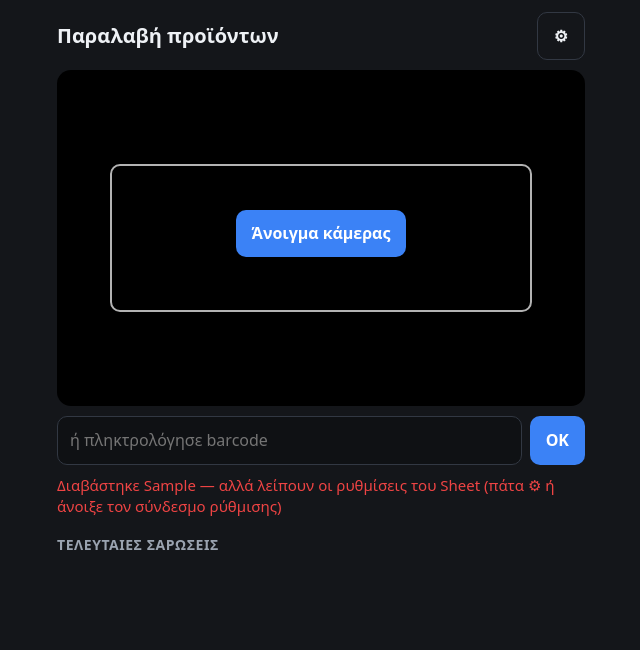
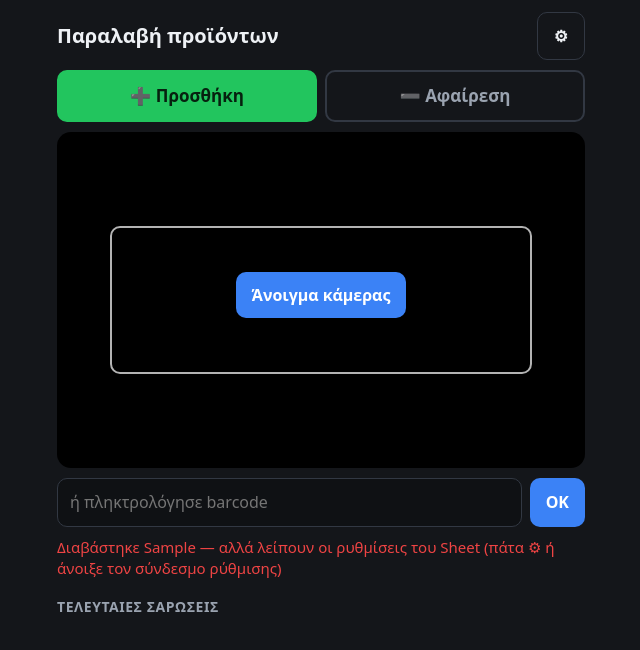
Before and after one commit to bithras/stockscan, a plain HTML site: page index.html in a window 1280 px wide. Both pictures are taken after typing "Sample" into the empty fields and a click on the button "OK". Shown: the whole page, without its empty margins (319-959 px from the left). Drawn offline with Linux system fonts and the light colour scheme.

Commit message:
Add/remove mode (each scan +1 or -1, never below 0); clear button for the product name

```diff
--- a/index.html
+++ b/index.html
@@ -31,6 +31,12 @@
   .row { display:flex; gap:8px; }
   .row input { flex:1; }
   #status { min-height:24px; margin-top:10px; font-size:15px; }
+  .modes { display:flex; gap:8px; margin-bottom:10px; }
+  .modes button { flex:1; background:transparent; border:2px solid var(--line); color:var(--muted); font-size:17px; }
+  .modes button.on.add { background:var(--ok); border-color:var(--ok); color:#06210f; }
+  .modes button.on.rem { background:var(--err); border-color:var(--err); color:#fff; }
+  body.remove #cam { box-shadow:0 0 0 3px var(--err); }
+  .badge.rem { background:var(--err); color:#fff; }
   #status.ok { color:var(--ok); } #status.warn { color:var(--warn); } #status.err { color:var(--err); }
   .pname { font-size:20px; font-weight:700; margin:0 0 2px; }
   .meta { color:var(--muted); font-size:13px; word-break:break-all; }
@@ -52,6 +58,11 @@
   <h1>Παραλαβή προϊόντων</h1>
   <button class="ghost" id="btnSettings" aria-label="Ρυθμίσεις">⚙</button>
 </header>
+
+<div class="modes">
+  <button type="button" id="modeAdd" class="add">➕ Προσθήκη</button>
+  <button type="button" id="modeRem" class="rem">➖ Αφαίρεση</button>
+</div>
 
 <div id="cam">
   <video id="video" playsinline muted></video>
@@ -87,6 +98,7 @@
     <div class="row" style="margin-top:8px">
       <button type="button" class="ghost" id="btnGoogle" style="flex:1">🔎 Αναζήτηση Google</button>
       <button type="button" class="ghost" id="btnPaste" style="flex:1">📋 Επικόλληση</button>
+      <button type="button" class="ghost" id="btnClear" aria-label="Καθαρισμός ονόματος">✕</button>
     </div>
     <label for="nSku">SKU (προαιρετικό)</label>
     <input id="nSku">
@@ -141,7 +153,7 @@
     return p;
   }
   async function call(action, data) {
-    if (MOCK) return mock(action, data);
+    if (MOCK) { const j = await mock(action, data); if (!j.ok) throw new Error(j.error); return j; }
     if (!cfg || !cfg.url || !cfg.key) throw new Error('Λείπουν οι ρυθμίσεις — πάτα ⚙');
     let r;
     try {
@@ -168,12 +180,12 @@
   }
 
   let current = null;
-  function showCard(p, badge) {
+  function showCard(p, badge, removed) {
     current = p;
     $('newForm').hidden = true; $('card').hidden = false;
     $('cName').innerHTML = '';
     $('cName').append(p.name || '(χωρίς όνομα)');
-    if (badge) { const b = document.createElement('span'); b.className = 'badge'; b.textContent = badge; $('cName').append(b); }
+    if (badge) { const b = document.createElement('span'); b.className = 'badge' + (removed ? ' rem' : ''); b.textContent = badge; $('cName').append(b); }
     $('cMeta').textContent = p.barcode + (p.sku ? ' · SKU ' + p.sku : '');
     $('cQty').value = p.qty;
     addRecent(p);
@@ -233,10 +245,12 @@
     flash();
     status('Καταγραφή ' + raw + '…');
     try {
-      const j = await api('scan', { barcode: raw, format });
+      const delta = mode === 'remove' ? -1 : 1;
+      const j = await api('scan', { barcode: raw, format, delta });
       if (j.unknown) { showNew(j); status(j.warning || 'Νέο barcode — συμπλήρωσε όνομα', j.warning ? 'warn' : ''); return; }
-      showCard(j.product, '+1');
-      status(j.warning || ('+1 → ' + j.product.qty), j.warning ? 'warn' : 'ok');
+      const sign = delta > 0 ? '+1' : '−1';
+      showCard(j.product, sign, delta < 0);
+      status(j.warning || (sign + ' → ' + j.product.qty), j.warning ? 'warn' : 'ok');
     } catch (e) {
       // Keep last.code: the same code fires again only after it leaves the view (no beep loop on errors).
       beep(false); status(raw + ': ' + e.message, 'err');
@@ -273,6 +287,22 @@
     btn.disabled = false;
   };
   $('btnCancel').onclick = () => { closeNew(); status('Ακυρώθηκε — δεν καταγράφηκε'); };
+
+  $('btnClear').onclick = () => { $('nName').value = ''; $('nName').focus(); };
+
+  // Add / remove mode: each scan +1 or −1. Remembered per phone.
+  let mode = store.get('mode', 'add');
+  function setMode(m) {
+    mode = m; store.set('mode', m);
+    $('modeAdd').classList.toggle('on', m === 'add');
+    $('modeRem').classList.toggle('on', m === 'remove');
+    document.body.classList.toggle('remove', m === 'remove');
+    last.code = null;
+    if (m === 'remove' && !$('newForm').hidden) closeNew();
+    status(m === 'remove' ? 'Λειτουργία ΑΦΑΙΡΕΣΗΣ: κάθε σάρωση −1' : 'Λειτουργία ΠΡΟΣΘΗΚΗΣ: κάθε σάρωση +1', m === 'remove' ? 'err' : 'ok');
+  }
+  $('modeAdd').onclick = () => setMode('add');
+  $('modeRem').onclick = () => setMode('remove');
 
   // Name lookup: open a Google search for the barcode; the user copies a title there and pastes it here.
   $('btnGoogle').onclick = () => {
@@ -366,6 +396,7 @@
       if (action === 'ping') return res({ ok: true });
       let code = String(d.barcode).trim(); if (/^\d{12}$/.test(code)) code = '0' + code;
       const p = db[code];
+      if (action === 'scan' && d.delta === -1) { if (!p) return res({ ok: false, error: 'δεν υπάρχει' }); if (p.qty < 1) return res({ ok: false, error: 'ήδη 0' }); p.qty--; return res({ ok: true, product: { ...p } }); }
       if (action === 'scan') { if (!p) return res({ ok: true, unknown: true, barcode: code, hint: code === '0019954151232' ? "D'Addario EXL170 Bass XL Set 45-100 Long" : '' }); p.qty++; return res({ ok: true, product: { ...p } }); }
       if (action === 'get') return res(p ? { ok: true, product: { ...p } } : { ok: true, unknown: true, barcode: code });
       if (action === 'create') { db[code] = { barcode: code, name: d.name, sku: d.sku, qty: d.qty }; return res({ ok: true, created: true, product: { ...db[code] } }); }
@@ -374,6 +405,7 @@
   }
 
   renderRecent();
+  setMode(mode); status('');
   const pending = store.get('pending', null);
   if (pending && pending.barcode) { showNew(pending); status('Συνέχεια: νέο barcode ' + pending.barcode); }
   if (!cfg && !MOCK) status('Πρώτη φορά: άνοιξε τον σύνδεσμο ρύθμισης ή πάτα ⚙', 'warn');
```
Also changed, not shown: 1 other file.
